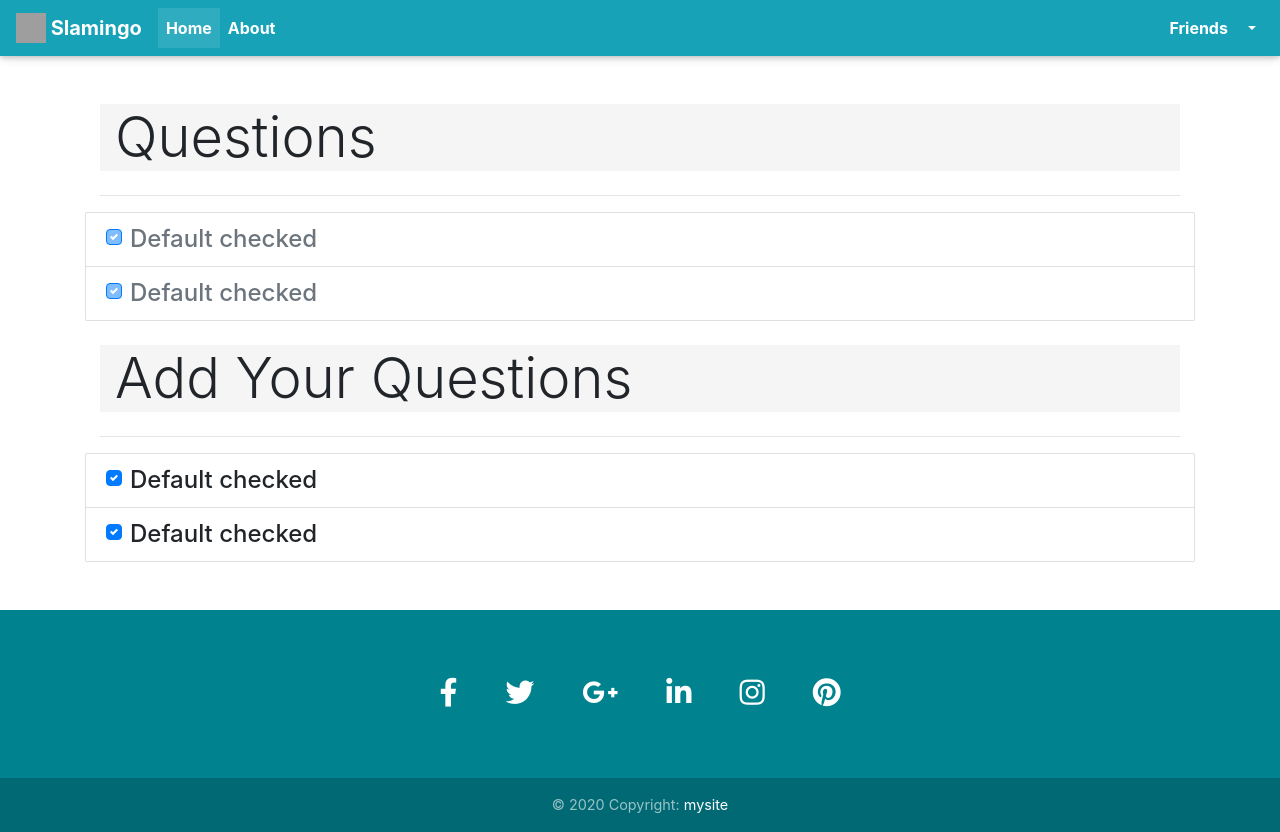
After one commit to kus0023/django-Slamo, a Django app: page /main/send-slam/ in a window 1280 px wide. The commit adds this page. Run offline with Django 3.2, Linux system fonts and the light colour scheme; some libraries are stand-ins or nearby versions; grey boxes are pictures that could not be loaded.

Commit message:
updated-20 May
Signed-off-by: KUS MAURYA <utsav.singh0023@gmail.com>

```diff
--- a/slamo/main/urls.py
+++ b/slamo/main/urls.py
@@ -3,4 +3,5 @@ from . import views
 
 urlpatterns = [
     path('', views.main),
+    path('send-slam/', views.sendSlam),
 ]
--- a/slamo/main/views.py
+++ b/slamo/main/views.py
@@ -8,3 +8,7 @@ def main(request):
     if request.user.is_authenticated:
         return render(request, 'main/home.html')
     return HttpResponseRedirect('/')
+
+
+def sendSlam(request):
+    return render(request, 'main/send-slam.html')
--- a/slamo/slamo/urls.py
+++ b/slamo/slamo/urls.py
@@ -13,11 +13,13 @@ Including another URLconf
     1. Import the include() function: from django.urls import include, path
     2. Add a URL to urlpatterns:  path('blog/', include('blog.urls'))
 """
+from django.conf import settings
+from django.conf.urls.static import static
 from django.contrib import admin
 from django.urls import path, include
 
 urlpatterns = [
-    path('admin/', admin.site.urls),
-    path('main/', include('main.urls')),
-    path('', include('user.urls')),
-]
+                  path('admin/', admin.site.urls),
+                  path('main/', include('main.urls')),
+                  path('', include('user.urls')),
+              ] + static(settings.STATIC_URL, document_root=settings.STATIC_ROOT)
--- /dev/null
+++ b/slamo/templates/main/send-slam.html
@@ -0,0 +1,55 @@
+{% extends 'main/base.html' %}
+{% block title %}Send{% endblock %}
+
+{% block content %}
+<!---------------------------------------Content-------------------------------------------->
+
+
+<!-- send view create -->
+<div class="container mt-5">
+    <div class="col-12">
+        <label class="display-4 col-12" style="background-color: whitesmoke;">Questions</label>
+        <hr/>
+    </div>
+    <ul class="list-group">
+        <li class="list-group-item">
+            <div class="custom-control custom-checkbox">
+                <input type="checkbox" class="custom-control-input" id="defaultUnChecked2" checked disabled/>
+                <label class="custom-control-label h4" for="defaultChecked2">Default checked</label>
+            </div>
+        </li>
+
+        <li class="list-group-item">
+            <div class="custom-control custom-checkbox">
+                <input type="checkbox" class="custom-control-input" id="defaultUnChecked3" checked disabled/>
+                <label class="custom-control-label h4" for="defaultChecked3">Default checked</label>
+            </div>
+        </li>
+    </ul>
+</div>
+
+<div class="container mt-4 mb-5">
+    <div class="col-12">
+        <label class="display-4 col-12" style="background-color: whitesmoke;">Add Your Questions</label>
+        <hr/>
+    </div>
+    <ul class="list-group">
+        <li class="list-group-item">
+            <div class="custom-control custom-checkbox">
+                <input type="checkbox" class="custom-control-input" id="defaultChecked2" checked/>
+                <label class="custom-control-label h4" for="defaultChecked2">Default checked</label>
+            </div>
+        </li>
+
+        <li class="list-group-item">
+            <div class="custom-control custom-checkbox">
+                <input type="checkbox" class="custom-control-input" id="defaultChecked3" checked/>
+                <label class="custom-control-label h4" for="defaultChecked3">Default checked</label>
+            </div>
+        </li>
+    </ul>
+</div>
+
+
+<!---------------------------------------Content-------------------------------------------->
+{% endblock %}
--- a/slamo/templates/user/base.html
+++ b/slamo/templates/user/base.html
@@ -13,10 +13,10 @@
           integrity="sha384-lZN37f5QGtY3VHgisS14W3ExzMWZxybE1SJSEsQp9S+oqd12jhcu+A56Ebc1zFSJ" crossorigin="anonymous"/>
     <style>
       .bg {
-        background: url("https://images.pexels.com/photos/40815/youth-active-jump-happy-40815.jpeg") no-repeat;
+        background: url("https://images.pexels.com/photos/3874431/pexels-photo-3874431.jpeg") no-repeat;
         width: 100%;
         height: 100vh;
-        background-size: 200%;
+        background-size: 100%;
       }
       .form-container {
         position: absolute;
```
Also changed, not shown: slamo/slamo/settings.py (+6 -1 lines), slamo/templates/main/home.html (+4 -4 lines).
